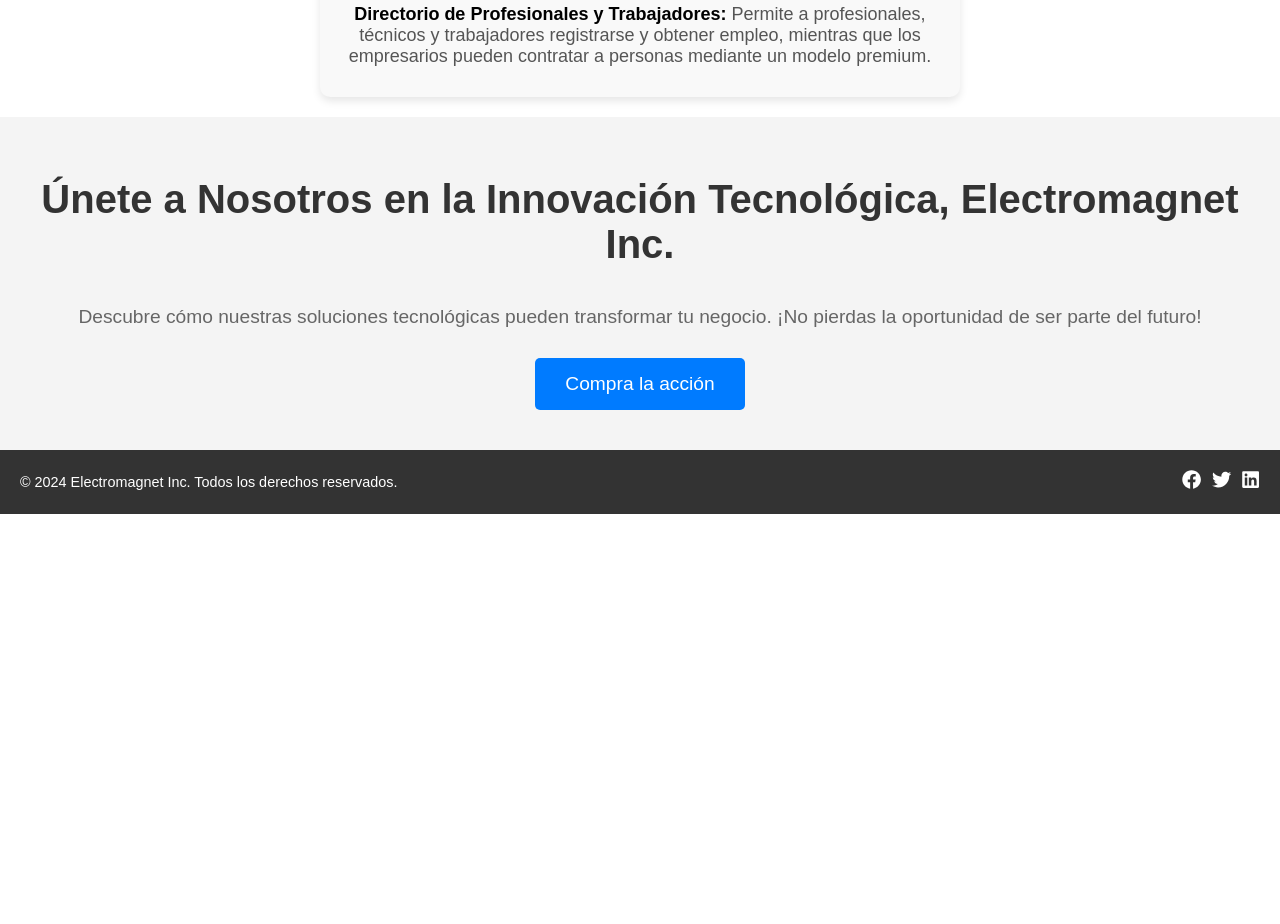
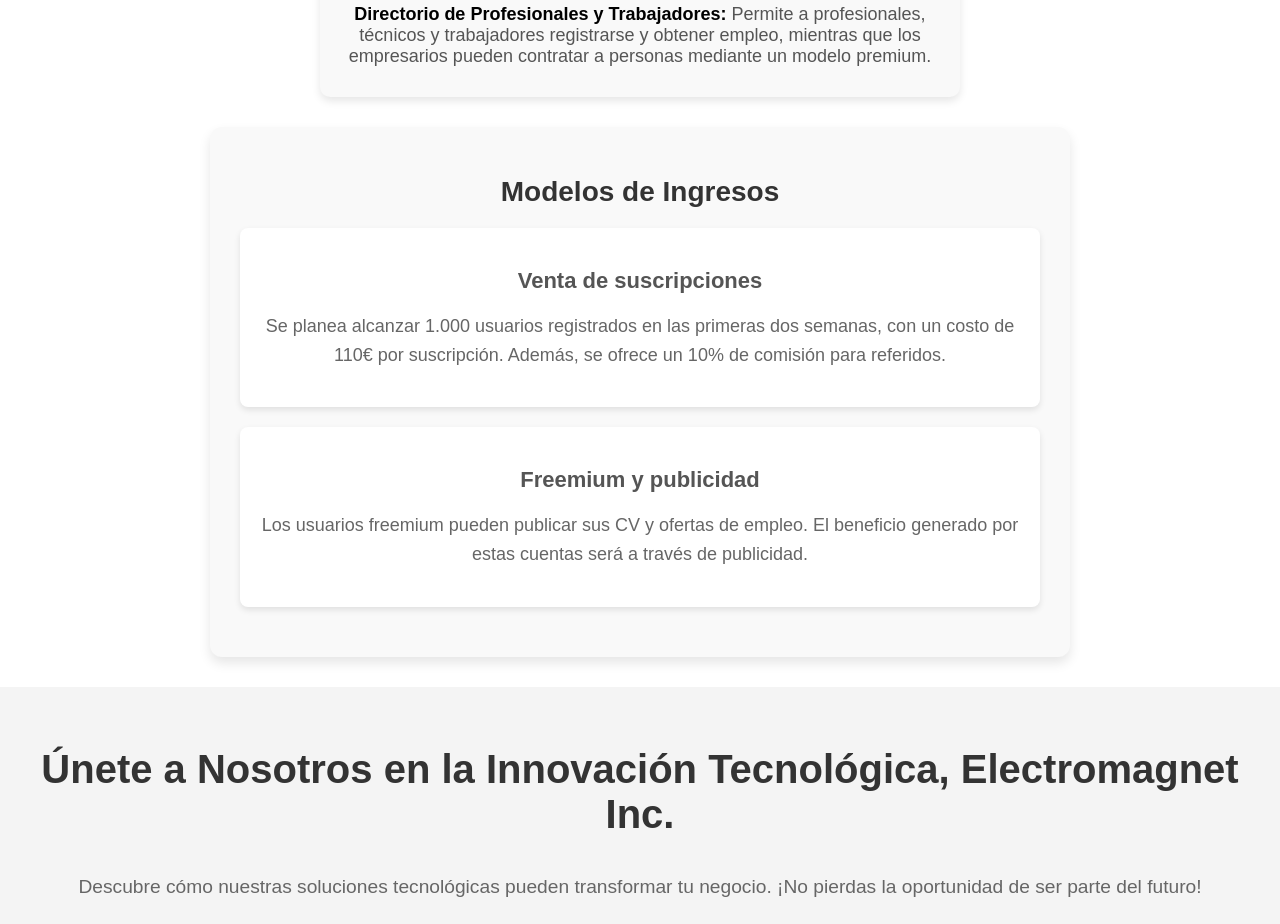
Before and after one commit to richhard6/electromagnetstripe, a React (Create React App) app: page / in a window 1280 px wide. Shown: the part 1360-2284 px from the top of the page. Before the commit the page ends 1874 px from the top, so only its background shows below. Built offline with nearby package versions, Linux system fonts and the light colour scheme.

Commit message:
modelo de ingresos añadido

```diff
--- a/src/App.js
+++ b/src/App.js
@@ -7,6 +7,7 @@
 import Caroussel from './components/Caroussel';
 import FeaturesList from './components/FeaturesList';
 import ProductDescription from './components/ProductDescription';
+import RevenueModels from './components/RevenueModels';
 
 function App() {
   return (
@@ -16,6 +17,7 @@
       <Caroussel />
       <ProductDescription />
       <FeaturesList />
+      <RevenueModels />
       <CallToAction />
       <Footer />
       {/*
--- /dev/null
+++ b/src/components/RevenueModels.js
@@ -0,0 +1,64 @@
+// RevenueModels.js
+import React from 'react';
+import styled from 'styled-components';
+
+const ModelsContainer = styled.div`
+  padding: 30px;
+  background-color: #f9f9f9;
+  border-radius: 12px;
+  box-shadow: 0 6px 12px rgba(0, 0, 0, 0.1);
+  max-width: 800px;
+  margin: 30px auto;
+`;
+
+const Title = styled.h1`
+  font-size: 28px;
+  color: #333;
+  text-align: center;
+  margin-bottom: 20px;
+`;
+
+const Model = styled.div`
+  margin-bottom: 20px;
+  padding: 20px;
+  background-color: #fff;
+  border-radius: 8px;
+  box-shadow: 0 3px 6px rgba(0, 0, 0, 0.1);
+`;
+
+const ModelTitle = styled.h2`
+  font-size: 22px;
+  color: #555;
+  margin-bottom: 10px;
+`;
+
+const ModelDescription = styled.p`
+  font-size: 18px;
+  color: #666;
+  line-height: 1.6;
+`;
+
+const RevenueModels = () => {
+  return (
+    <ModelsContainer>
+      <Title>Modelos de Ingresos</Title>
+      <Model>
+        <ModelTitle>Venta de suscripciones</ModelTitle>
+        <ModelDescription>
+          Se planea alcanzar 1.000 usuarios registrados en las primeras dos
+          semanas, con un costo de 110€ por suscripción. Además, se ofrece un
+          10% de comisión para referidos.
+        </ModelDescription>
+      </Model>
+      <Model>
+        <ModelTitle>Freemium y publicidad</ModelTitle>
+        <ModelDescription>
+          Los usuarios freemium pueden publicar sus CV y ofertas de empleo. El
+          beneficio generado por estas cuentas será a través de publicidad.
+        </ModelDescription>
+      </Model>
+    </ModelsContainer>
+  );
+};
+
+export default RevenueModels;
```
